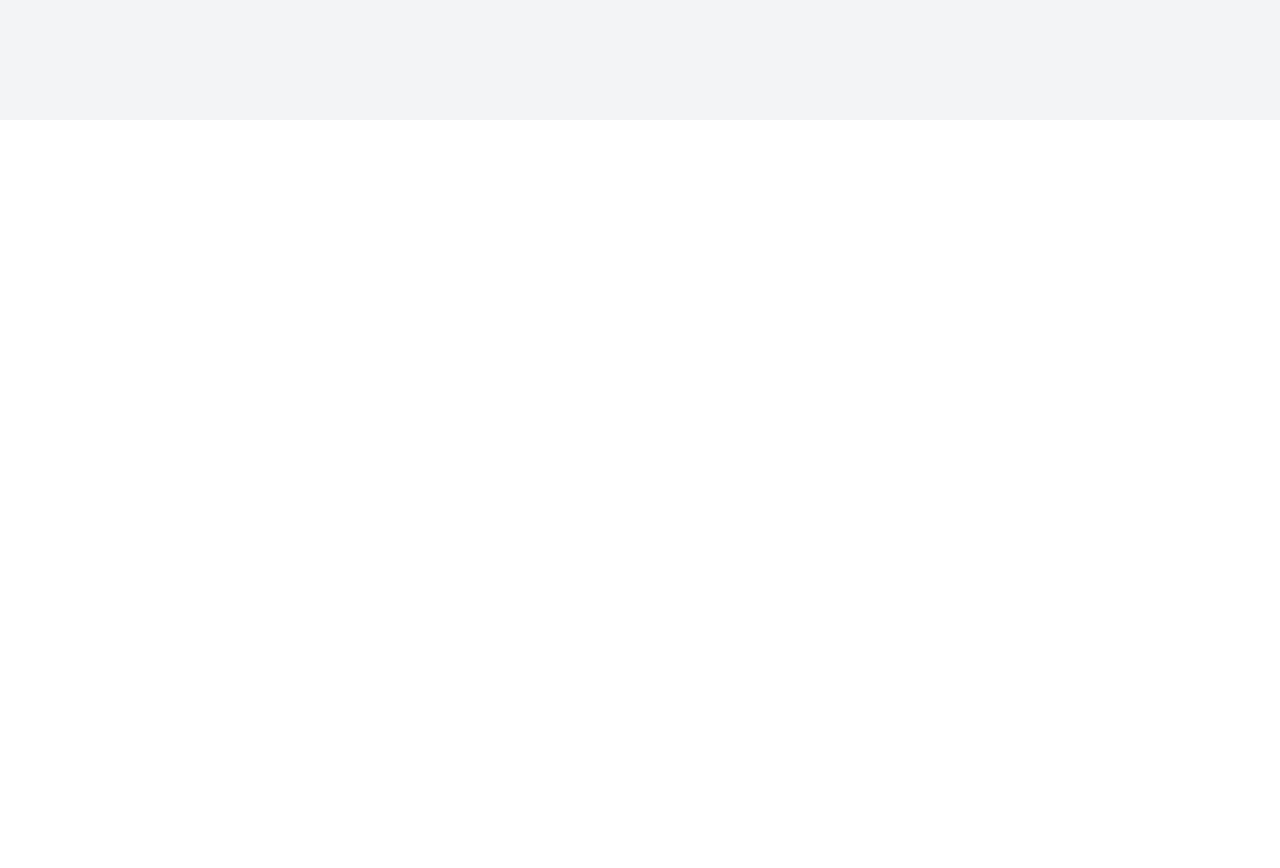
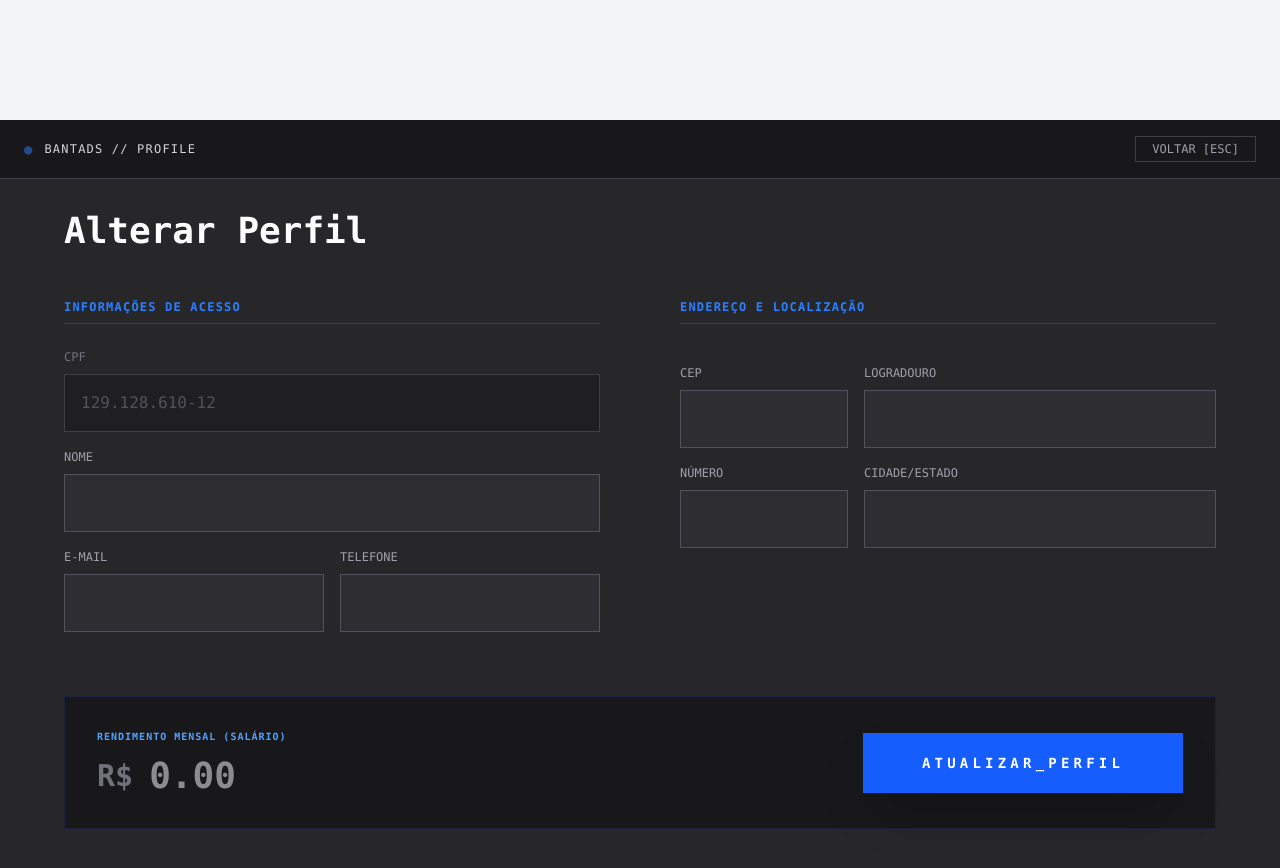
Before and after one commit to CarolGMilano/DAC-Projeto-Final, an Angular app in the folder frontend/bantads-angular/: page /profileChange in a window 1280 px wide. Before the commit this address led to /. Shown: the part 680-1548 px from the top of the page. Before the commit the page ends 800 px from the top, so only its background shows below. Built offline with nearby package versions, Linux system fonts and the light colour scheme.

Commit message:
feat(ui) implement change-profile ui

```diff
--- a/frontend/bantads-angular/src/app/app.routes.ts
+++ b/frontend/bantads-angular/src/app/app.routes.ts
@@ -1,3 +1,25 @@
 import { Routes } from '@angular/router';
+import { Gerentes } from './pages'
+import { CustomerDashboard } from './components/customer-dashboard/customer-dashboard';
+import {ProfileChange} from './pages/cliente/profile-change/profile-change'
+export const routes: Routes = [
+    //Telas iniciais
+    //OBS.: Apenas deixei como Gerentes pois ainda não foram criadas as páginas.
+    { path: "", component: Gerentes },
+    { path: "cadastrar", component: Gerentes },
 
-export const routes: Routes = [];
+    //Painel "Cliente"
+    {
+        path:"custumerDashboard",
+        component: CustomerDashboard
+    },
+
+   {
+    path: 'profileChange',
+    component: ProfileChange
+  },
+    //Painel "Gerente"
+
+    //Painel "Administrador"
+    { path: "admin/gerentes", component: Gerentes }
+];
--- /dev/null
+++ b/frontend/bantads-angular/src/app/pages/cliente/profile-change/profile-change.html
@@ -0,0 +1,105 @@
+<div class=" flex flex-col h-screen w-full bg-zinc-800 font-mono">
+
+
+  <div class="flex w-full items-center justify-between border-b border-zinc-700 bg-zinc-900 px-6 py-4 text-sm text-zinc-300">
+        <!--header------------------------------------------------------------------------------------------------------------------------------------------------------->
+    <div class="flex items-center gap-3">
+      <span class="text-blue-500 font-bold animate-pulse">●</span>
+      <span class="tracking-widest uppercase text-xs">BANTADS // PROFILE</span>
+    </div>
+
+    <div class="flex items-center gap-8">
+       <button routerLink="/costumerDashboard" class="text-zinc-400 hover:text-white transition-colors text-xs border border-zinc-700 px-4 py-1 hover:bg-zinc-700">
+        VOLTAR [ESC]
+      </button>
+    </div>
+  </div>
+        <!--header------------------------------------------------------------------------------------------------------------------------------------------------------->
+
+
+    <div class="flex-1 flex overflow-hidden">
+
+    <form class="flex-1 p-8  overflow-y-auto  bg-zinc-800">
+
+      <div class="max-w-6xl mx-auto">
+        <header class="mb-12">
+          <h1 class="text-4xl font-bold text-white mb-2">Alterar Perfil</h1>
+        </header>
+
+        <div class="grid grid-cols-1 lg:grid-cols-2 gap-x-20 gap-y-10">
+
+          <section class="space-y-6">
+            <h2 class="text-blue-500 text-xs font-bold uppercase tracking-widest border-b border-zinc-700 pb-2">Informações de Acesso</h2>
+
+            <div class="space-y-4">
+              <div class="group">
+                <label class="block text-[12px] uppercase text-zinc-500 mb-2 group-focus-within:text-blue-400">CPF</label>
+                <input type="text" value="129.128.610-12" readonly
+                  class="w-full bg-zinc-900/50 border border-zinc-700 p-4 text-zinc-600 outline-none cursor-not-allowed">
+              </div>
+
+              <div class="group">
+                <label class="block text-[12px] uppercase text-zinc-400 mb-2 group-focus-within:text-blue-400">Nome</label>
+                <input type="text" class="w-full bg-zinc-700/30 border border-zinc-600 p-4 text-white outline-none focus:border-white transition-all">
+              </div>
+
+              <div class="grid grid-cols-2 gap-4">
+                <div>
+                  <label class="block text-[12px] uppercase text-zinc-400 mb-2">E-mail</label>
+                  <input type="email" class="w-full bg-zinc-700/30 border border-zinc-600 p-4 text-white outline-none focus:border-white">
+                </div>
+                <div>
+                  <label class="block text-[12px] uppercase text-zinc-400 mb-2">Telefone</label>
+                  <input type="text" class="w-full bg-zinc-700/30 border border-zinc-600 p-4 text-white outline-none focus:border-white">
+                </div>
+              </div>
+            </div>
+          </section>
+
+          <section class="space-y-10">
+            <h2 class="text-blue-500 text-xs font-bold uppercase tracking-widest border-b border-zinc-700 pb-2">Endereço e Localização</h2>
+
+            <div class="space-y-4">
+              <div class="grid grid-cols-3 gap-4">
+                <div class="col-span-1">
+                  <label class="block text-[12px] uppercase text-zinc-400 mb-2">CEP</label>
+                  <input type="text" class="w-full bg-zinc-700/30 border border-zinc-600 p-4 text-white outline-none focus:border-white">
+                </div>
+                <div class="col-span-2">
+                  <label class="block text-[12px] uppercase text-zinc-400 mb-2">Logradouro</label>
+                  <input type="text" class="w-full bg-zinc-700/30 border border-zinc-600 p-4 text-white outline-none focus:border-white">
+                </div>
+              </div>
+
+              <div class="grid grid-cols-3 gap-4">
+                <div class="col-span-1">
+                  <label class="block text-[12px] uppercase text-zinc-400 mb-2">Número</label>
+                  <input type="text" class="w-full bg-zinc-700/30 border border-zinc-600 p-4 text-white outline-none focus:border-white">
+                </div>
+                <div class="col-span-2">
+                  <label class="block text-[12px] uppercase text-zinc-400 mb-2">Cidade/Estado</label>
+                  <input type="text" class="w-full bg-zinc-700/30 border border-zinc-600 p-4 text-white outline-none focus:border-white">
+                </div>
+              </div>
+            </div>
+          </section>
+        </div>
+
+        <div class="mt-16 bg-zinc-900 border border-blue-900/30 p-8 flex flex-col md:flex-row justify-between items-center gap-8">
+          <div class="flex-1">
+            <label class="block text-[10px] uppercase text-blue-400 font-bold mb-3 tracking-widest">Rendimento Mensal (Salário)</label>
+            <div class="flex items-center gap-4">
+              <span class="text-3xl text-zinc-500 font-bold">R$</span>
+              <input type="number" step="0.01" class="bg-transparent text-4xl text-white font-bold outline-none w-full" placeholder="0.00">
+            </div>
+          </div>
+
+          <button type="submit" class="w-full md:w-80 bg-blue-600 hover:bg-blue-500 text-white py-5 px-10 font-bold text-sm uppercase tracking-[0.3em] transition-all active:scale-95 shadow-2xl">
+            Atualizar_Perfil
+          </button>
+        </div>
+
+      </div>
+    </form>
+  </div>
+</div>
--- /dev/null
+++ b/frontend/bantads-angular/src/app/pages/cliente/profile-change/profile-change.ts
@@ -0,0 +1,11 @@
+import { Component } from '@angular/core';
+
+@Component({
+  selector: 'app-profile-change',
+  imports: [],
+  templateUrl: './profile-change.html',
+  styleUrl: './profile-change.css',
+})
+export class ProfileChange {
+
+}
```
Also changed, not shown: frontend/bantads-angular/src/app/pages/cliente/profile-change/profile-change.css (added), 1 other file (tests, documents, lock files or other folders).
